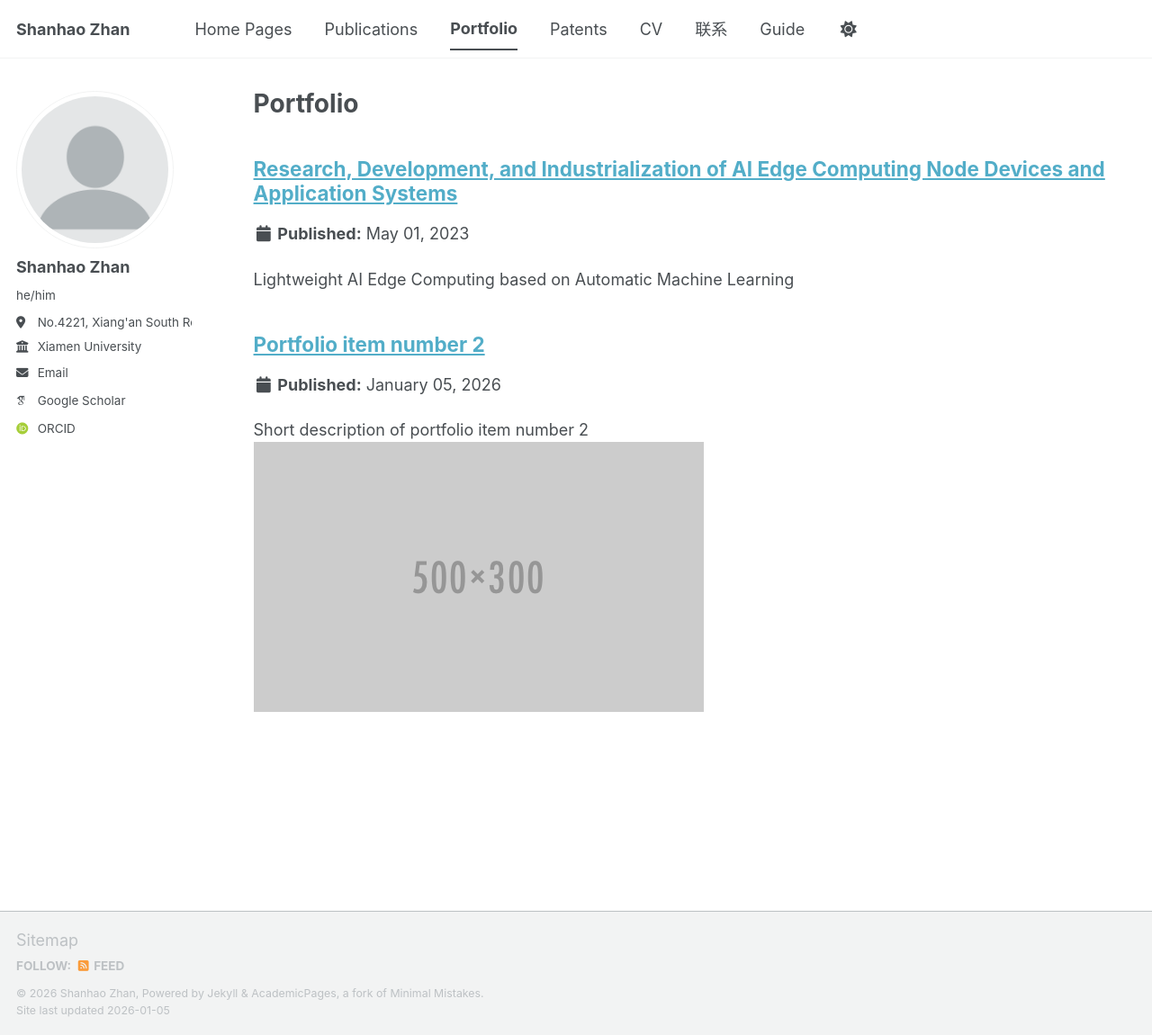
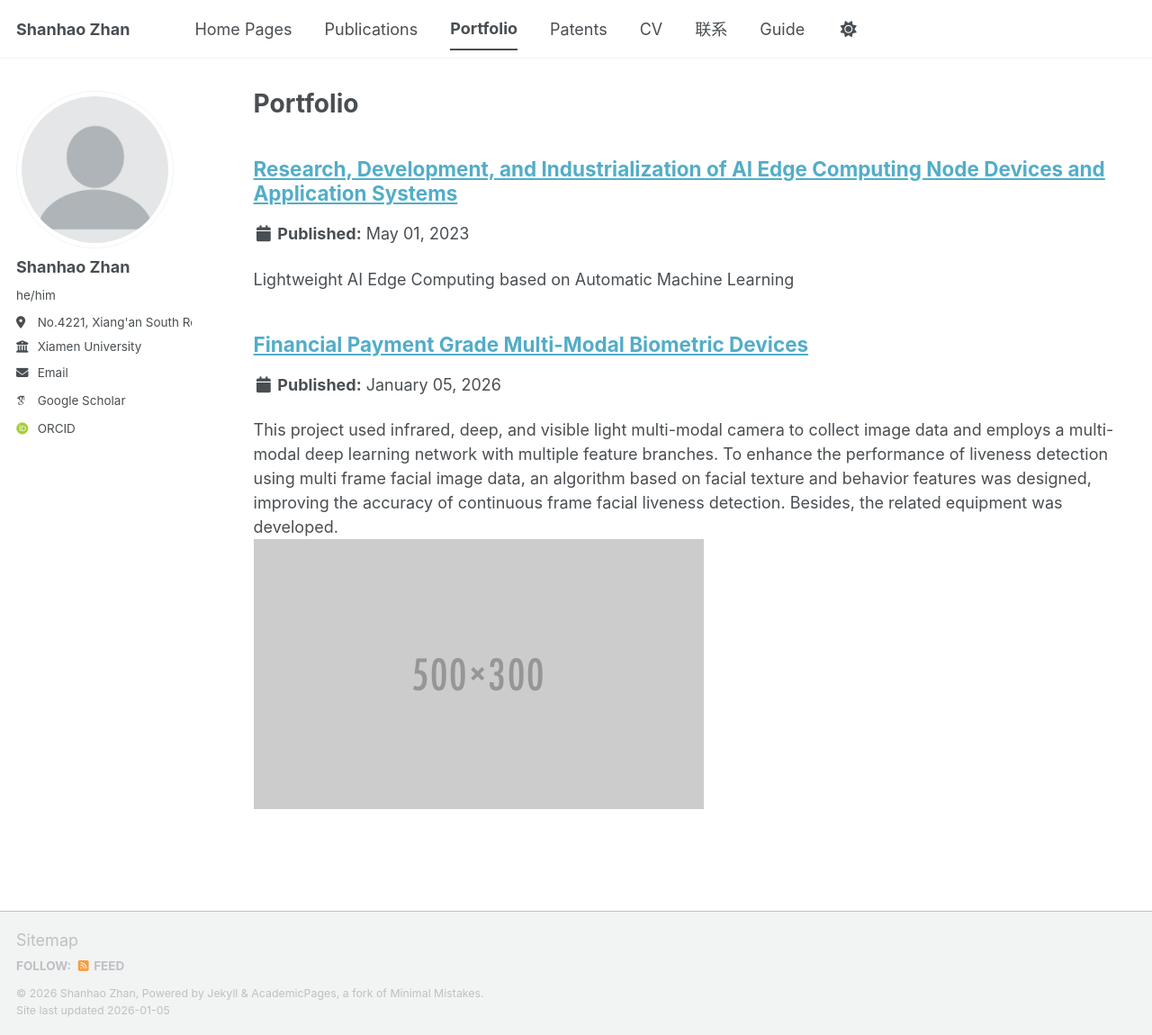
Before and after one commit to dreamfly86/dreamfly86.github.io, a Jekyll site: the page built from _pages/portfolio.html, in a window 1280 px wide and 1150 px high. Shown: the whole window at 90% size. Built offline with Jekyll 4.4.1, drawn with Linux system fonts in a browser that asks for light colours; some web fonts are replaced; a script bundle is joined from its source files by our own code; library files that are not in the unit come from our copies.

Commit message:
Update portfolio-2.html

```diff
--- a/_portfolio/portfolio-2.html
+++ b/_portfolio/portfolio-2.html
@@ -1,6 +1,9 @@
 ---
-title: "Portfolio item number 2"
-excerpt: "Short description of portfolio item number 2 <br/><img src='/images/500x300.png'>"
+title: "Financial Payment Grade Multi-Modal Biometric Devices "
+excerpt: "This project used infrared, deep, and visible light multi-modal camera to collect image data and employs a multi-modal
+deep learning network with multiple feature branches. To enhance the performance of liveness detection using multi
+frame facial image data, an algorithm based on facial texture and behavior features was designed, improving the accuracy
+of continuous frame facial liveness detection. Besides, the related equipment was developed.  <br/><img src='/images/500x300.png'>"
 collection: portfolio
 ---
 
```
